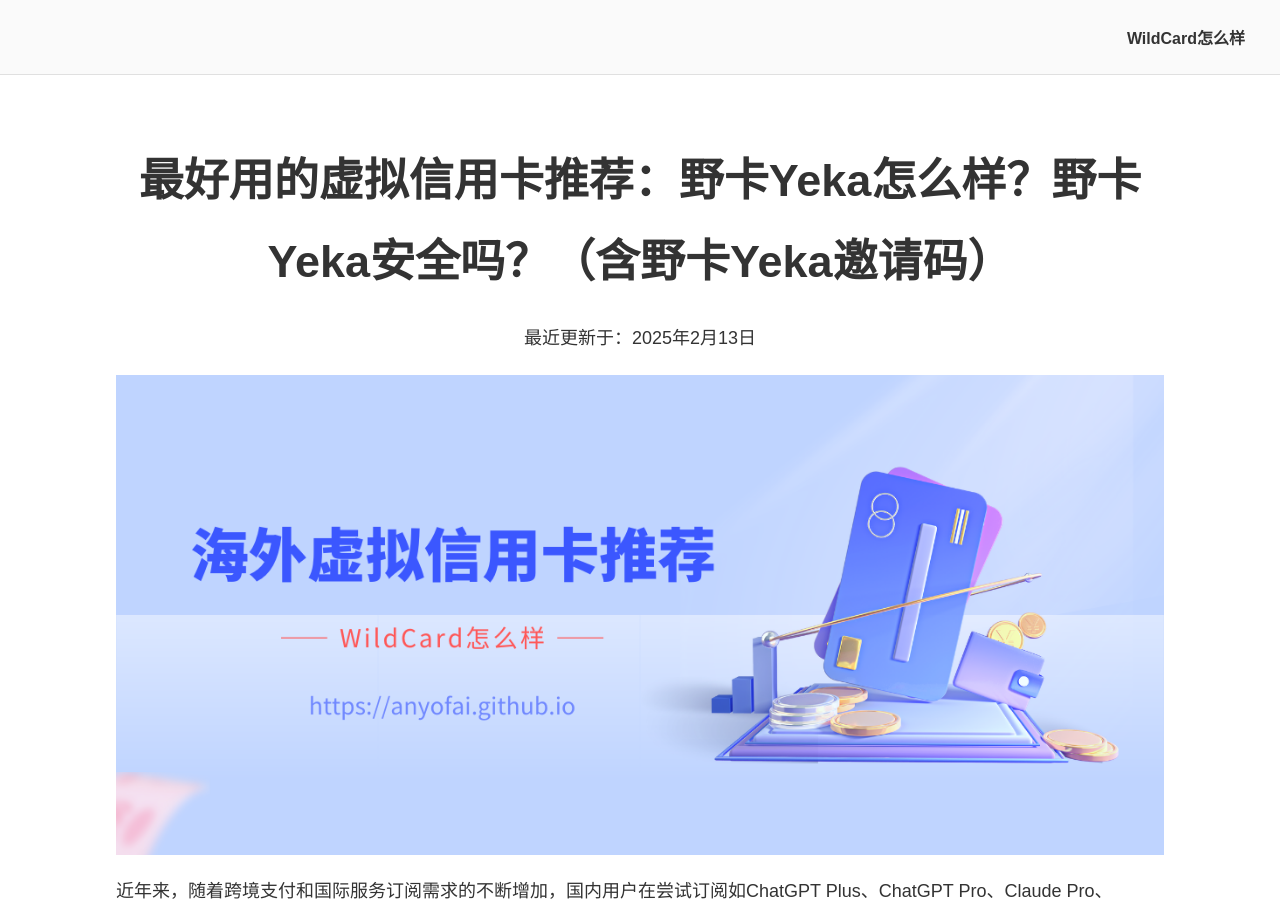
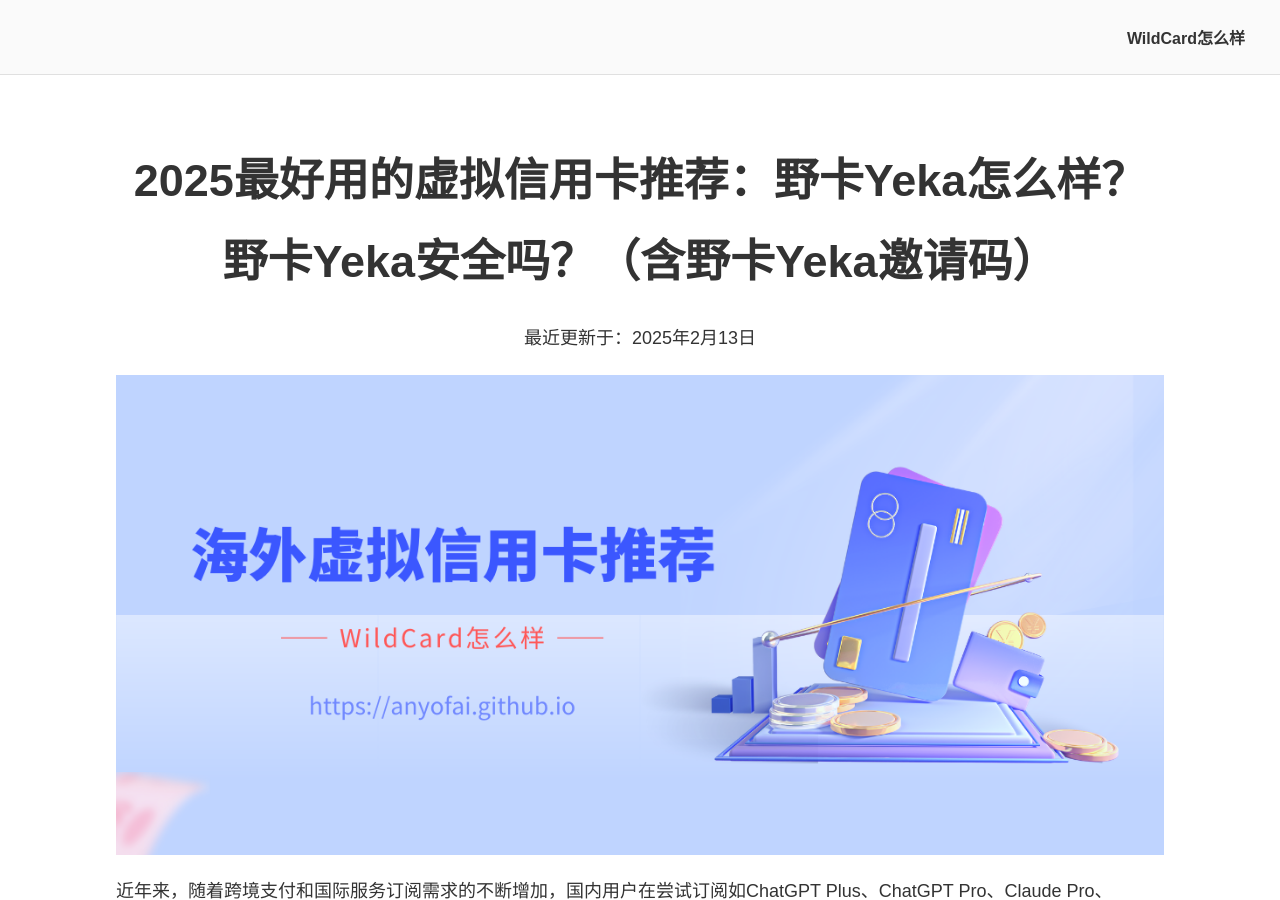
Before and after one commit to anyofai/anyofai.github.io, a Jekyll site: the page built from index.md, in a window 1280 px wide and 900 px high. Built offline with Jekyll 4.4.1, drawn with Linux system fonts in a browser that asks for light colours.

Commit message:
Update index.md

```diff
--- a/index.md
+++ b/index.md
@@ -1,10 +1,10 @@
 ---
 layout: default
-title: 最好用的虚拟信用卡推荐：野卡Yeka怎么样？野卡Yeka安全吗？（含野卡Yeka邀请码）
+title: 2025最好用的虚拟信用卡推荐：野卡Yeka怎么样？野卡Yeka安全吗？（含野卡Yeka邀请码）
 description: 本文将详细解答野卡怎么样、野卡安全吗等常见问题，并深入介绍野卡虚拟信用卡能用来干什么以及如何获取野卡虚拟信用卡。文中还提到使用野卡邀请码“ANYOFAI”可享开卡优惠，帮助用户轻松解决跨境支付问题，是国内用户的理想选择。
 ---
 
-# 最好用的虚拟信用卡推荐：野卡Yeka怎么样？野卡Yeka安全吗？（含野卡Yeka邀请码）
+# 2025最好用的虚拟信用卡推荐：野卡Yeka怎么样？野卡Yeka安全吗？（含野卡Yeka邀请码）
 
 <p align="center">最近更新于：2025年2月13日</p>
 
```
